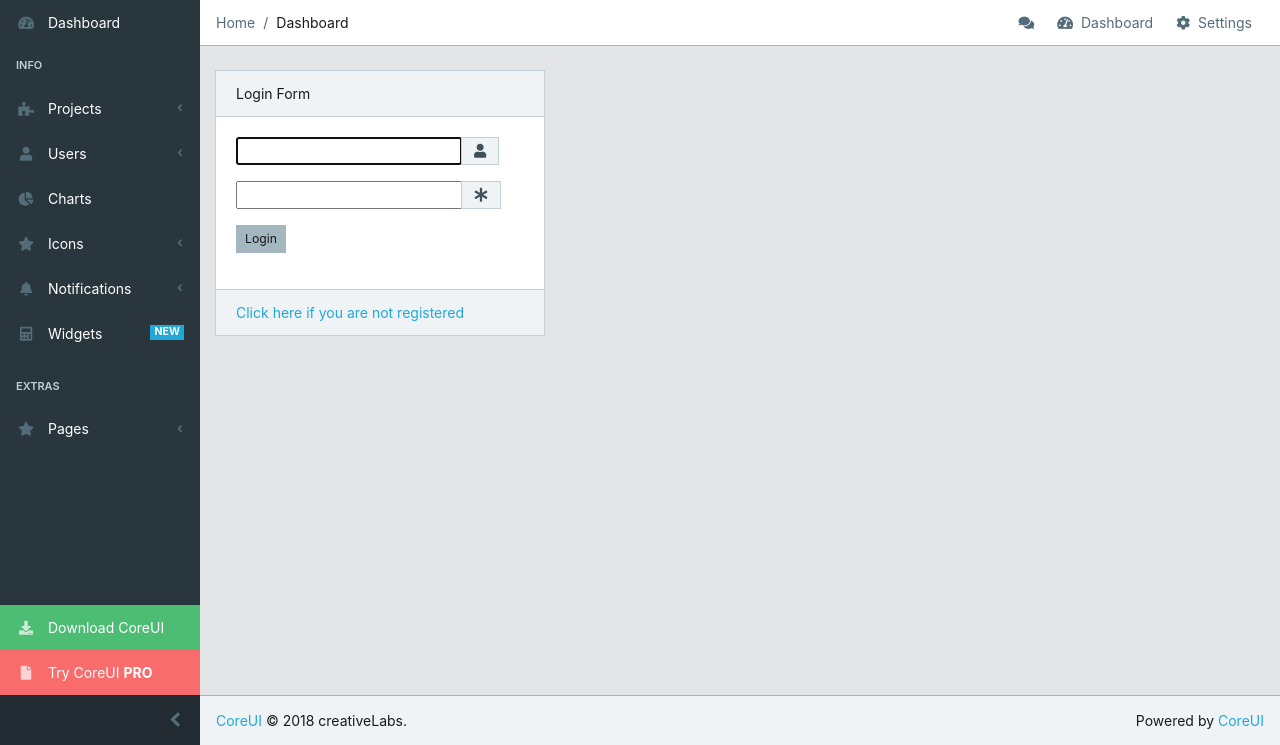
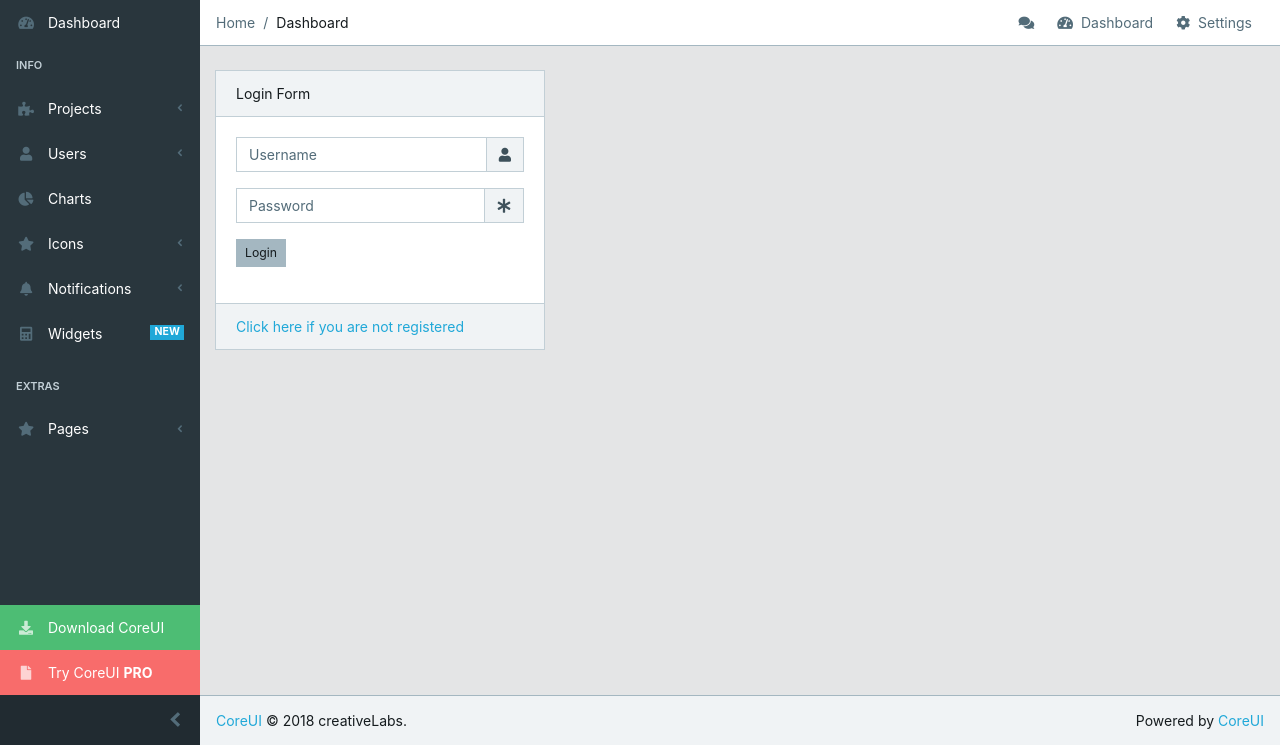
Before and after one commit to srintellikgh/project-management-system, a Django app: page /login/ in a window 1280 px wide. Shown: the part 55-800 px from the top of the page. Run offline with Django 3.2, Linux system fonts and the light colour scheme; some libraries are stand-ins or nearby versions; some web fonts are replaced.

Commit message:
Login admin - All set

```diff
--- a/register/templates/register/login.html
+++ b/register/templates/register/login.html
@@ -14,16 +14,29 @@
                          {% csrf_token %}
                         <div class="form-group">
                             <div class="input-group">
-                                {{ login_form.username }}
+                                <input type="text"
+                                   class="form-control"
+                                   name="{{ login_form.username.name }}"
+                                   placeholder="{{ login_form.username.label }}"
+                                   id="{{ login_form.username.id_for_label }}"
+                                   {% if login_form.username.value != None %}value="{{ login_form.username.value|stringformat:'s' }}"{% endif %}
+                                   maxlength="{{ login_form.username.field.max_length }}"
+                                   {% if login_form.username.field.required %}required{% endif %}>
                                 <div class="input-group-append">
                                     <span class="input-group-text"><i class="fa fa-user"></i></span>
                                 </div>
-
                             </div>
                         </div>
                         <div class="form-group">
                             <div class="input-group">
-                                {{ login_form.password }}
+                                <input type="password"
+                                   class="form-control"
+                                   name="{{ login_form.password.name }}"
+                                   placeholder="{{ login_form.password.label }}"
+                                   id="{{ login_form.password.id_for_label }}"
+                                   {% if login_form.password.value != None %}value="{{ login_form.password.value|stringformat:'s' }}"{% endif %}
+                                   maxlength="{{ login_form.password.field.max_length }}"
+                                   {% if login_form.password.field.required %}required{% endif %}>
                                 <div class="input-group-append">
                                     <span class="input-group-text"><i class="fa fa-asterisk"></i></span>
                                 </div>
```
Also changed, not shown: db.sqlite3.
